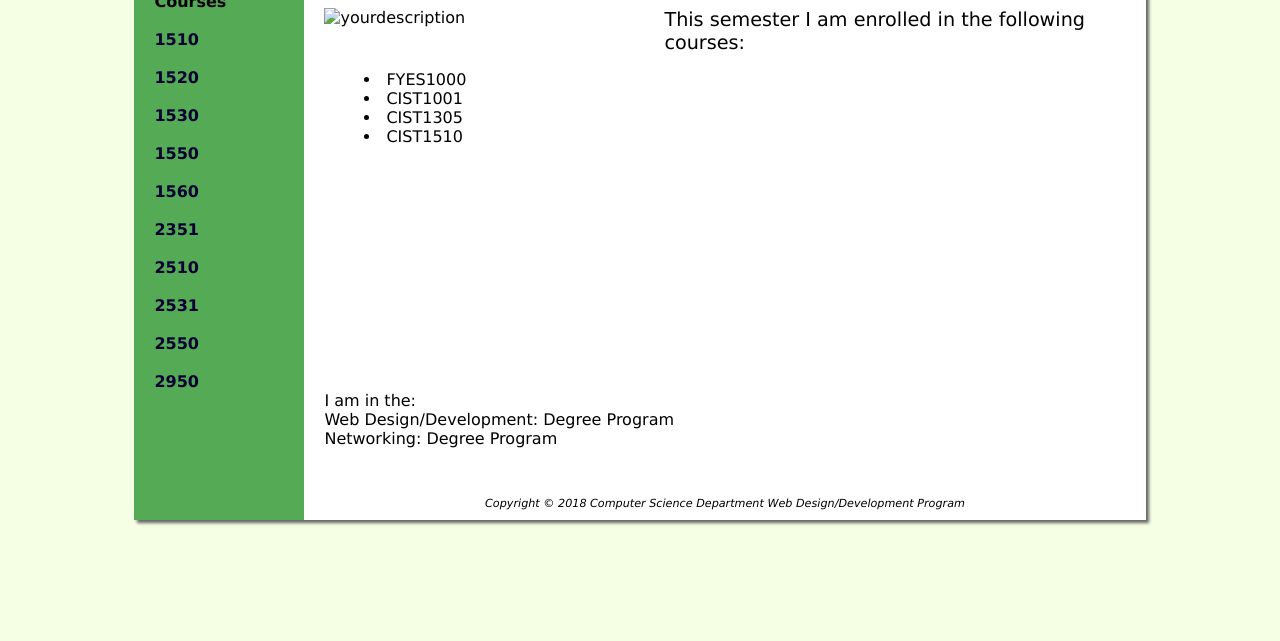
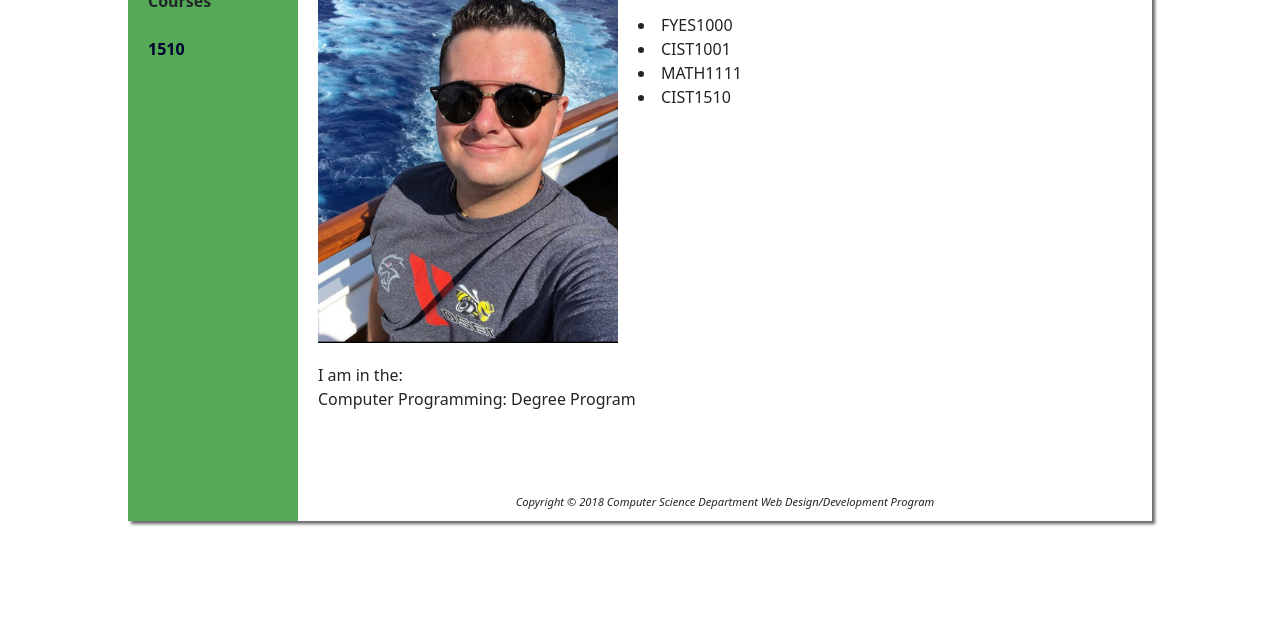
Before and after one commit to D3viii/WD1, a plain HTML site: page index.html in a window 1280 px wide. Shown: the part 159-800 px from the top of the page. Drawn offline with nearby package versions, Linux system fonts and the light colour scheme.

Commit message:
fixed home

```diff
--- a/index.html
+++ b/index.html
@@ -1,11 +1,13 @@
 <!DOCTYPE html>
 <html lang="en">
 <head>
-<title>Change to your title</title>
+<title>Devin Carr WD1</title>
 <meta charset="utf-8">
 <link rel="stylesheet" href="mainwebstyles.css">
 <meta name="robots" content="noindex, no follow, noarchive" />
-<meta name="author" content="add yournamehere" />
+<meta name="author" content="Devin Carr" />
+<link href="https://cdn.jsdelivr.net/npm/bootstrap@5.3.0-alpha1/dist/css/bootstrap.min.css" rel="stylesheet" integrity="sha384-GLhlTQ8iRABdZLl6O3oVMWSktQOp6b7In1Zl3/Jr59b6EGGoI1aFkw7cmDA6j6gD" crossorigin="anonymous">
+
 </head>
 <body>
 <div id="wrapper">
@@ -15,9 +17,9 @@
 </header>
 <nav>
 <ul>
-  <li>Spring<br>2018<br>Courses</li><br>
+  <li>Spring<br>2023<br>Courses</li><br>
   <li><a href="1510/index.html">1510</a></li><br>
-  <li><a href="1520/index.html">1520</a></li><br>
+  <!-- <li><a href="1520/index.html">1520</a></li><br>
   <li><a href="1530/index.html">1530</a></li><br>
   <li><a href="1550/index.html">1550</a></li><br>
   <li><a href="1560/index.html">1560</a></li><br>
@@ -25,22 +27,22 @@
   <li><a href="2510/index.html">2510</a></li><br>
   <li><a href="2531/index.html">2531</a></li><br>
   <li><a href="2550/index.html">2550</a></li><br>
-  <li><a href="2950/index.html">2950</a></li>
+  <li><a href="2950/index.html">2950</a></li> -->
 </ul>
 </nav>
 <main>
-<h2>Johnny Cache-Change to your name</h2>
-<img src="yourphoto.jpg" alt="yourdescription" width="320">
+<h2>Devin Carr</h2>
+<img src="1510/IMG_2072.jpg" alt="yourdescription" width="320">
 <p><span class="resort">This semester I am enrolled in the following courses:</p>
 <ul>
   <li>FYES1000</li>
   <li>CIST1001</li>
-  <li>CIST1305</li>
+  <li>MATH1111</li>
   <li>CIST1510</li>
 </ul>
   <div class="clear">I am in the:<br>
-        Web Design/Development: Degree Program<br>
-        Networking: Degree Program
+        Computer Programming: Degree Program<br>
+
   <br>
   <br>
   <br>
```
